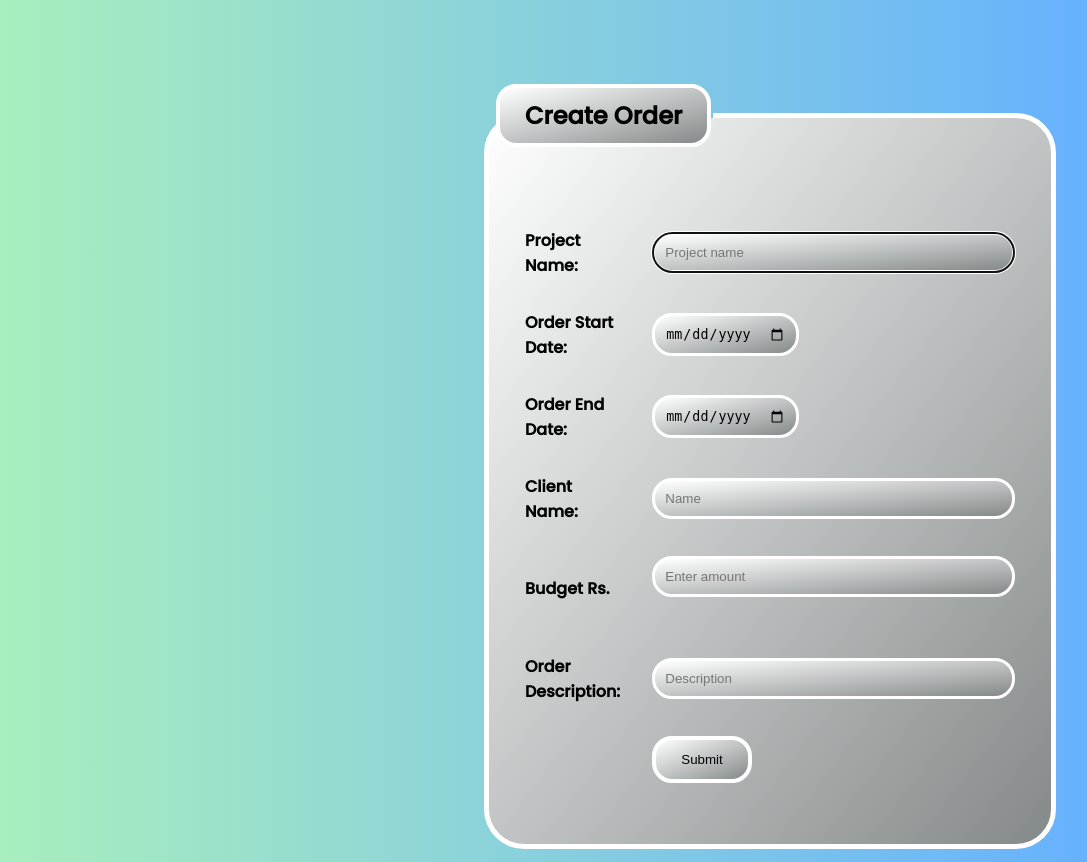
After one commit to dil816/constructionProject, a PHP site: page /createorder.php in a window 1280 px wide. The commit adds this page. Shown: the whole page, without its empty margins (166-1253 px from the left). Run offline with PHP 8.4, Linux system fonts and the light colour scheme.

Commit message:
order management completed

```diff
--- /dev/null
+++ b/src/createorder.php
@@ -0,0 +1,84 @@
+<?php
+    session_start();
+    include("./config/database.php");
+
+    if($_SERVER['REQUEST_METHOD']=="POST" && isset($_POST['submit'])){
+        $ProjectName = mysqli_real_escape_string($conn, $_POST['pname']);
+        $StartDate = mysqli_real_escape_string($conn, $_POST['sdate']);
+        $EndDate = mysqli_real_escape_string($conn, $_POST['edate']);
+        $ClientName = mysqli_real_escape_string($conn, $_POST['cname']);
+        $Budget = mysqli_real_escape_string($conn, $_POST['budget']);
+        $Description = mysqli_real_escape_string($conn, $_POST['description']);
+
+        if(!empty($ProjectName) && !empty($StartDate) && !empty($EndDate) && !empty($ClientName) && !empty($Budget) && !empty($Description)){
+            $query ="INSERT INTO `order` (pname, sdate, edate, cname, budget, description) VALUES('$ProjectName', '$StartDate', '$EndDate', '$ClientName', '$Budget', '$Description')";
+
+            mysqli_query($conn, $query);
+            echo "<script type='text/javascript'>alert('Successfully Created'); window.location.href = 'orderdashboard.php';</script>";
+            exit(); // Ensure no further output after redirection
+        }
+        else{
+            echo "<script type='text/javascript'>alert('Please Enter some Valid Details');</script>";
+        }
+    }
+?>
+
+
+<!DOCTYPE html>
+<html lang="en">
+<head>
+    <meta charset="UTF-8">
+    <meta name="viewport" content="width=device-width, initial-scale=1.0">
+    <title>Document</title>
+    <link rel="stylesheet" href="./style/createorder.css"/>
+</head>
+<body>
+    <form method="post">
+        <fieldset class="fieldset">
+           <legend><h2>Create Order</h2></legend>
+            <div1>
+              <table >
+                 <tr>
+                    <td><label><b>Project Name:</b></label></td>
+                    <td><input type="text"name="pname"size="40" placeholder="Project name"autofocus required autocomplete="off"><br></td>
+                 </tr>
+                 <tr>
+                    <td><label><b>Order Start Date:</b></label></td>
+                    <td><input type="date"name="sdate" required autocomplete="off"><br></td>
+                 </tr>
+                 <tr>
+                    <td><label><b>Order End Date:</b></label></td>
+                    <td><input type="date"name="edate" required autocomplete="off"><br></td>
+                 </tr>
+                 <tr>
+                    <td><label><b>Client Name:</b> </lable></td>
+                    <td><input type="text"name="cname"size="40" placeholder="Name"required autocomplete="off"><br></td>
+                 </tr>
+
+
+
+                 <tr>
+                    <td><label><b>Budget  Rs.</b></lable></td>
+                    <td><input type="text"name="budget" size="40" placeholder="Enter amount" required autocomplete="off"><br><br></td>
+                 </tr>
+                 <tr>
+                    <td><label><b>Order Description:</b></label></td>
+                    <td><input type="text"name="description" size="40" placeholder="Description"required autocomplete="off"><br></td>
+                 </tr>
+
+
+
+                 <tr>
+                    <td></td>
+                    <td><button class="button1" type="submit" name="submit">Submit</button><br></td>
+                 </tr>
+
+              </table>
+            </div1>
+
+        </fieldset>
+      </form>
+
+
+</body>
+</html>
--- a/src/login.php
+++ b/src/login.php
@@ -36,7 +36,7 @@ if ($_SERVER['REQUEST_METHOD'] == "POST") {
 <head>
 
   <meta charset="UTF-8">
-  <title>Daily UI | #001 - Sign Up</title>
+  <title>Sign Up</title>
   <link rel="stylesheet" href="./style/login.css" />
   <meta http-equiv="x-ua-compatible" content="ie=edge">
   <meta name="viewport" content="width=device-width, initial-scale=1">
@@ -81,8 +81,7 @@ if ($_SERVER['REQUEST_METHOD'] == "POST") {
 
       </form>
 
-      <p>Already have an account? <a href="#">Sign up now</a></p>
-      <p><a href="#">Back to home</a></p>
+      <p>Already have an account? <a href="register.php">Sign up now</a></p>
     </div>
 
   </div>
--- /dev/null
+++ b/src/style/createorder.css
@@ -0,0 +1,115 @@
+@import url('https://fonts.googleapis.com/css2?family=Poppins:wght@500&display=swap');
+html
+{
+ font-family: 'Poppins', sans-serif;
+ scroll-behavior: smooth;
+}
+body
+{
+ margin:0;
+ padding: 0;
+ background: linear-gradient(to left, #65b0ff, rgb(179, 247, 179));
+}
+
+table, td, tr
+{
+ border: 30px solid  transparent;
+ border-collapse: collapse;
+}
+
+.fieldset
+{
+ padding: 30px 5px;
+ margin-right:650px;
+ margin-left: 650px;
+ margin-top: 5%;
+ margin-bottom: 1%;
+ background-image: linear-gradient(to bottom right, #ffffff, #848a89);
+ /* background: rgb(255, 255, 255); */
+ border: 5px solid rgb(255, 255, 255);
+ border-radius: 40px;
+}
+
+.button1
+{
+  color: rgb(0, 0, 0);
+  padding: 12px 25px;
+  background-image: linear-gradient(to bottom right, #ffffff, #848a89);
+  border: 4px solid rgb(255, 255, 255);
+  border-radius: 20px;
+  outline: none;
+  cursor: pointer;
+}
+
+
+
+label
+{
+    color: rgb(0, 0, 0);
+    font-size: 16px;
+}
+
+h2
+{
+    color: rgb(0, 0, 0);
+    background-image: linear-gradient(to bottom right, #ffffff, #848a89);
+    border: 4px solid rgb(255, 255, 255);
+    border-radius: 20px;
+    padding: 10px 25px;
+}
+
+input
+{
+    background-image: linear-gradient(to bottom right, #ffffff, #848a89);
+    padding: 10px 10px;
+    border-radius: 20px;
+    border: solid white;
+}
+
+/* Creating header */
+.header2
+{
+    position: absolute;
+    width: 100%;
+    height: 120px;
+    background: transparent;
+}
+.header2 ul
+{
+    list-style: none;
+    display: flex;
+    justify-content: space-between;
+    align-items: center;
+}
+.header2 img
+{
+    width: 100px;
+    height: 100px;
+    padding-right: 30px;
+}
+.header2 .nav2 li
+{
+    margin-top: 0px;
+    padding-inline: 20px;
+}
+.header2 .nav2 li a
+{
+    text-decoration: none;
+    color: black;
+    font-size: 20px;
+}
+.header2 .nav2 li a:hover
+{
+    border-bottom: 4px solid blue;
+}
+.header2 li i
+{
+    font-size: 80px;
+    color: black;
+    padding-bottom: 15px;
+    padding-right: 20px;
+}
+.header2 .main2 li
+{
+    font-size: 20px;
+}
--- a/src/userprofile.php
+++ b/src/userprofile.php
@@ -105,7 +105,7 @@ if ($_SERVER['REQUEST_METHOD'] == 'POST') {
                 <button type="button" class="edit-button" onclick="enableEdit()">Edit</button>
                 <button type="submit" class="save-button" style="display: none;">Save</button>
                 <br/>
-                <a href="deleteUser.php" class="dbutton" >Delete Account</a>
+                <button type="button" class="delete-button" onclick="enableDelete()">Delete Account</button>
 
             </div>
         </form>
@@ -123,6 +123,9 @@ if ($_SERVER['REQUEST_METHOD'] == 'POST') {
             document.querySelector('.edit-button').style.display = 'none';
             document.querySelector('.save-button').style.display = 'block';
         }
+        function enableDelete() {
+        window.location.href = 'deleteuser.php'; // Corrected 'login.php' to 'login.php'
+    }
 
 
         function showNotification(message, type) {
```
Also changed, not shown: src/deleteorder.php (added, +22 -0 lines), src/orderdashboard.php (added, +70 -0 lines), src/register.php (+8 -3 lines), src/style/orderdashboard.css (added, +65 -0 lines), src/style/updateorder.css (added, +115 -0 lines), src/submitupdateorder.php (added, +34 -0 lines), src/updateorder.php (added, +113 -0 lines).
